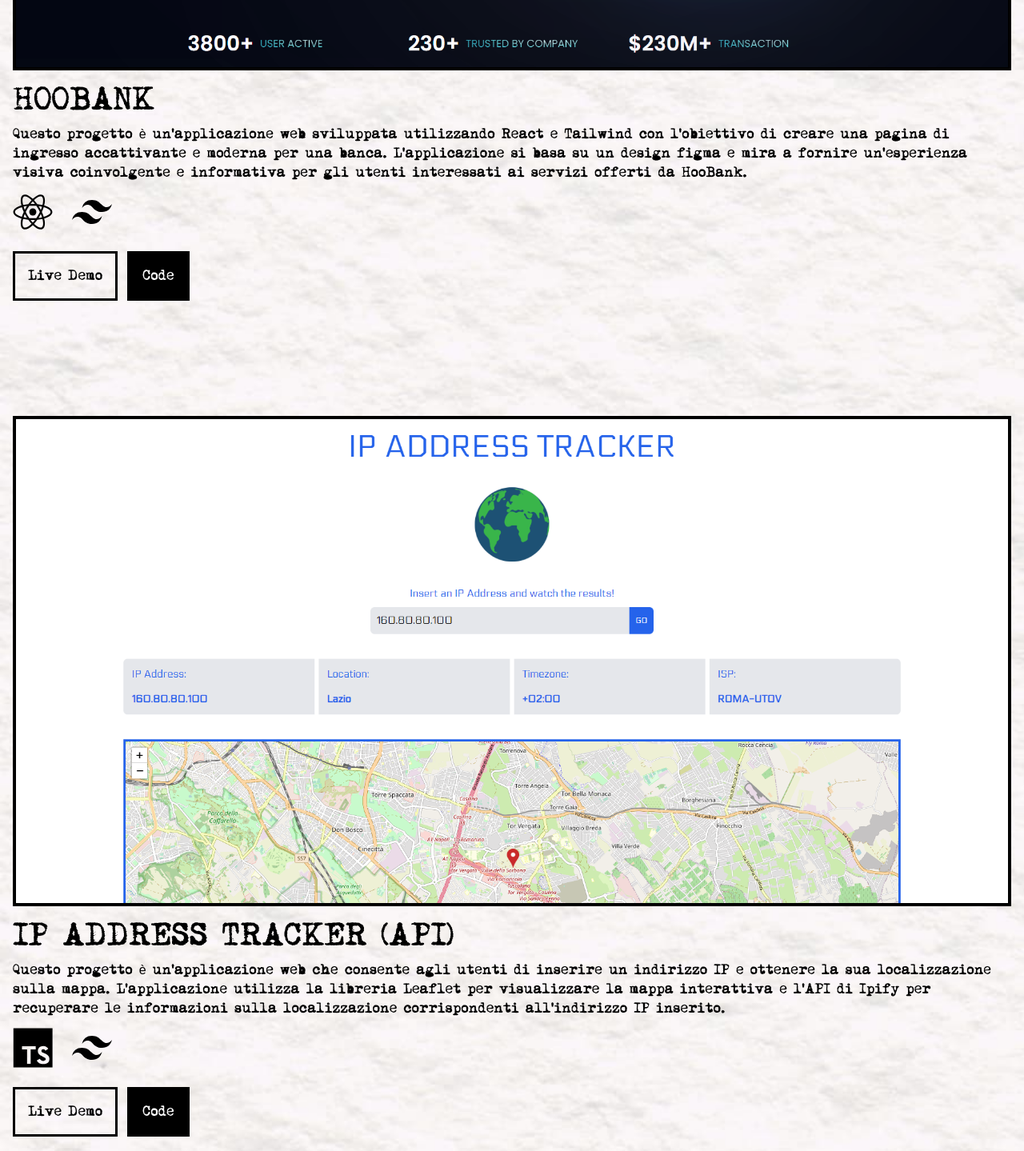
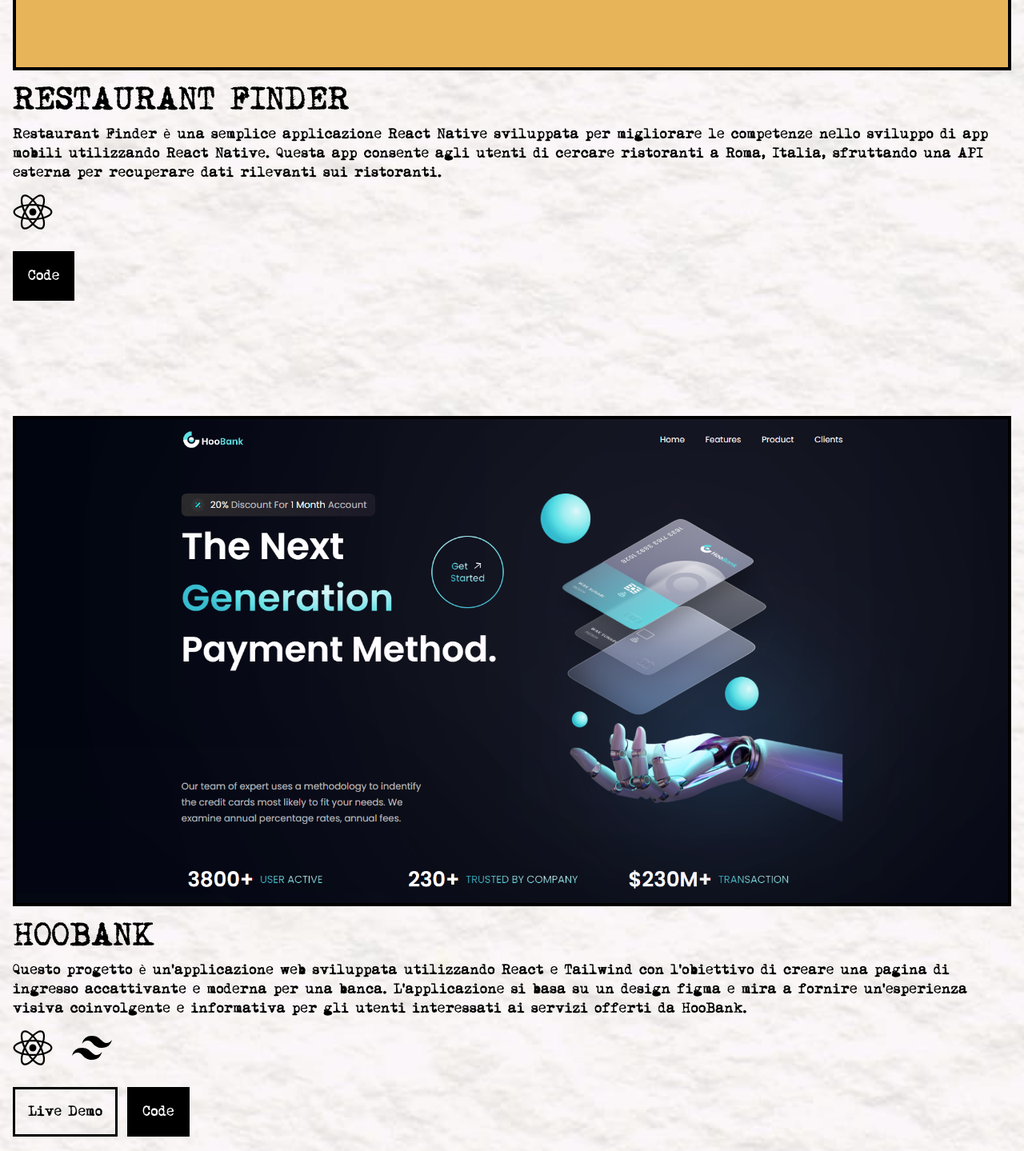
Before and after one commit to DavideCruciani/Nuovo-Portfolio, a React (Vite) app in the folder portfolio/: page / in a window 1280 px wide. Shown: the part 2291-3730 px from the top of the page at 80% size. Built offline with nearby package versions, Linux system fonts and the light colour scheme.

Commit message:
new react native project added

```diff
--- a/portfolio/src/components/Progetti.jsx
+++ b/portfolio/src/components/Progetti.jsx
@@ -1,95 +1,194 @@
-import React from 'react'
-import { Project1, Project2, Project3, Project4 } from '../assets/projects/projectsScreen'
-import { ReactJS, Tailwind, TypeScript } from '../assets/skillsIcon'
-import { useInView } from 'react-intersection-observer';
+import React from "react";
+import {
+  Project1,
+  Project2,
+  Project3,
+  Project4,
+  Project5,
+} from "../assets/projects/projectsScreen";
+import { ReactJS, Tailwind, TypeScript } from "../assets/skillsIcon";
+import { useInView } from "react-intersection-observer";
 
 const Progetti = () => {
   const { ref: myRef, inView: myElementIsVisible } = useInView();
   return (
-    <section ref={myRef} className={myElementIsVisible ? 'container p-4 mx-auto pb-16 xs:pb-24 md:pb-32 2xl:pb-48 text-center md:text-start opacity-100 duration-1000 blur-0 -translate-x-0' : 'container p-4 mx-auto pb-16 xs:pb-24 md:pb-32 2xl:pb-48 text-center md:text-start opacity-0 duration-300 blur-[5px] -translate-x-full'} id='progetti'>
-      <h1 className='font-typewriter text-5xl xl:text-7xl 2xl:text-8xl mb-20'>I miei progetti:</h1>
+    <section
+      ref={myRef}
+      className={
+        myElementIsVisible
+          ? "container p-4 mx-auto pb-16 xs:pb-24 md:pb-32 2xl:pb-48 text-center md:text-start opacity-100 duration-1000 blur-0 -translate-x-0"
+          : "container p-4 mx-auto pb-16 xs:pb-24 md:pb-32 2xl:pb-48 text-center md:text-start opacity-0 duration-300 blur-[5px] -translate-x-full"
+      }
+      id="progetti"
+    >
+      <h1 className="font-typewriter text-5xl xl:text-7xl 2xl:text-8xl mb-20">
+        I miei progetti:
+      </h1>
 
-      <div className='mb-32 flex-col'>
-        <img src={Project3} alt="" className='border-4 border-black'/>
-        <div className='py-4'>
-          <h2 className='font-typewriter text-4xl'>HOOBANK</h2>
-          <p className='font-typewriter my-3'>Questo progetto è un'applicazione web sviluppata utilizzando React e Tailwind con l'obiettivo di creare una pagina di ingresso accattivante e moderna per una banca. L'applicazione si basa su un design figma e mira a fornire un'esperienza visiva coinvolgente e informativa per gli utenti interessati ai servizi offerti da HooBank.</p>
-          <div className='flex gap-6 mb-3 justify-center md:justify-start'>
-            <img src={ReactJS} alt="TypeScript" className='w-[50px]'/>
-            <img src={Tailwind} alt="Tailwind" className='w-[50px]'/>
+      <div className="mb-32 flex-col">
+        <img src={Project5} alt="" className="border-4 border-black" />
+        <div className="py-4">
+          <h2 className="font-typewriter text-4xl">RESTAURANT FINDER</h2>
+          <p className="font-typewriter my-3">
+            Restaurant Finder è una semplice applicazione React Native
+            sviluppata per migliorare le competenze nello sviluppo di app mobili
+            utilizzando React Native. Questa app consente agli utenti di cercare
+            ristoranti a Roma, Italia, sfruttando una API esterna per recuperare
+            dati rilevanti sui ristoranti.
+          </p>
+          <div className="flex gap-6 mb-3 justify-center md:justify-start">
+            <img src={ReactJS} alt="TypeScript" className="w-[50px]" />
           </div>
-          <div className='flex justify-center md:justify-start'>
-            <a href='https://hoobankdc.netlify.app/' target='_blank'>
-              <button className='font-typewriter p-4 border-black border-[3px] mt-3 hover:bg-black hover:text-white mr-3'>Live Demo</button>
-            </a>
-            <a href='https://github.com/DavideCruciani/bank_modern_app' target='_blank'>
-              <button className='font-typewriter bg-black text-white p-4 border-black border-[3px] mt-3 hover:bg-transparent hover:text-black'>Code</button>
+          <div className="flex justify-center md:justify-start">
+            <a
+              href="https://github.com/DavideCruciani/restaurant-search"
+              target="_blank"
+            >
+              <button className="font-typewriter bg-black text-white p-4 border-black border-[3px] mt-3 hover:bg-transparent hover:text-black">
+                Code
+              </button>
             </a>
           </div>
         </div>
       </div>
 
-      <div className='mb-32 flex-col'>
-        <img src={Project1} alt="" className='border-4 border-black'/>
-        <div className='py-4'>
-          <h2 className='font-typewriter text-4xl'>IP ADDRESS TRACKER (API)</h2>
-          <p className='font-typewriter my-3'>Questo progetto è un'applicazione web che consente agli utenti di inserire un indirizzo IP e ottenere la sua localizzazione sulla mappa. L'applicazione utilizza la libreria Leaflet per visualizzare la mappa interattiva e l'API di Ipify per recuperare le informazioni sulla localizzazione corrispondenti all'indirizzo IP inserito.</p>
-          <div className='flex gap-6 mb-3 justify-center md:justify-start'>
-            <img src={TypeScript} alt="TypeScript" className='w-[50px]'/>
-            <img src={Tailwind} alt="Tailwind" className='w-[50px]'/>
+      <div className="mb-32 flex-col">
+        <img src={Project3} alt="" className="border-4 border-black" />
+        <div className="py-4">
+          <h2 className="font-typewriter text-4xl">HOOBANK</h2>
+          <p className="font-typewriter my-3">
+            Questo progetto è un'applicazione web sviluppata utilizzando React e
+            Tailwind con l'obiettivo di creare una pagina di ingresso
+            accattivante e moderna per una banca. L'applicazione si basa su un
+            design figma e mira a fornire un'esperienza visiva coinvolgente e
+            informativa per gli utenti interessati ai servizi offerti da
+            HooBank.
+          </p>
+          <div className="flex gap-6 mb-3 justify-center md:justify-start">
+            <img src={ReactJS} alt="TypeScript" className="w-[50px]" />
+            <img src={Tailwind} alt="Tailwind" className="w-[50px]" />
           </div>
-          <div className='flex justify-center md:justify-start'>
-            <a href='https://ipify-geolocator.netlify.app/' target='_blank'>
-              <button className='font-typewriter p-4 border-black border-[3px] mt-3 hover:bg-black hover:text-white mr-3'>Live Demo</button>
+          <div className="flex justify-center md:justify-start">
+            <a href="https://hoobankdc.netlify.app/" target="_blank">
+              <button className="font-typewriter p-4 border-black border-[3px] mt-3 hover:bg-black hover:text-white mr-3">
+                Live Demo
+              </button>
             </a>
-            <a href='https://github.com/DavideCruciani/address-tracker' target='_blank'>
-              <button className='font-typewriter bg-black text-white p-4 border-black border-[3px] mt-3 hover:bg-transparent hover:text-black'>Code</button>
+            <a
+              href="https://github.com/DavideCruciani/bank_modern_app"
+              target="_blank"
+            >
+              <button className="font-typewriter bg-black text-white p-4 border-black border-[3px] mt-3 hover:bg-transparent hover:text-black">
+                Code
+              </button>
             </a>
           </div>
         </div>
       </div>
 
-      <div className='mb-32 flex-col'>
-        <img src={Project2} alt="" className='border-4 border-black'/>
-        <div className='py-4'>
-          <h2 className='font-typewriter text-4xl'>BMW CLONE</h2>
-          <p className='font-typewriter my-3'>Questo progetto è un'applicazione web sviluppata utilizzando React e Tailwind con l'obiettivo di ricreare fedelmente la pagina di ingresso del sito web ufficiale di BMW. La replica è completamente responsiva per dispositivi mobile. </p>
-          <div className='flex gap-6 mb-3 justify-center md:justify-start'>
-            <img src={ReactJS} alt="TypeScript" className='w-[50px]'/>
-            <img src={Tailwind} alt="Tailwind" className='w-[50px]'/>
+      <div className="mb-32 flex-col">
+        <img src={Project1} alt="" className="border-4 border-black" />
+        <div className="py-4">
+          <h2 className="font-typewriter text-4xl">IP ADDRESS TRACKER (API)</h2>
+          <p className="font-typewriter my-3">
+            Questo progetto è un'applicazione web che consente agli utenti di
+            inserire un indirizzo IP e ottenere la sua localizzazione sulla
+            mappa. L'applicazione utilizza la libreria Leaflet per visualizzare
+            la mappa interattiva e l'API di Ipify per recuperare le informazioni
+            sulla localizzazione corrispondenti all'indirizzo IP inserito.
+          </p>
+          <div className="flex gap-6 mb-3 justify-center md:justify-start">
+            <img src={TypeScript} alt="TypeScript" className="w-[50px]" />
+            <img src={Tailwind} alt="Tailwind" className="w-[50px]" />
           </div>
-          <div className='flex justify-center md:justify-start'>
-            <a href='https://bmw-landingpage-clone.netlify.app/' target='_blank'>
-              <button className='font-typewriter p-4 border-black border-[3px] mt-3 hover:bg-black hover:text-white mr-3'>Live Demo</button>
+          <div className="flex justify-center md:justify-start">
+            <a href="https://ipify-geolocator.netlify.app/" target="_blank">
+              <button className="font-typewriter p-4 border-black border-[3px] mt-3 hover:bg-black hover:text-white mr-3">
+                Live Demo
+              </button>
             </a>
-            <a href='https://github.com/DavideCruciani/BMW-LANDING-PAGE-CLONE' target='_blank'>
-              <button className='font-typewriter bg-black text-white p-4 border-black border-[3px] mt-3 hover:bg-transparent hover:text-black'>Code</button>
+            <a
+              href="https://github.com/DavideCruciani/address-tracker"
+              target="_blank"
+            >
+              <button className="font-typewriter bg-black text-white p-4 border-black border-[3px] mt-3 hover:bg-transparent hover:text-black">
+                Code
+              </button>
             </a>
           </div>
         </div>
       </div>
 
-      <div className='flex-col'>
-        <img src={Project4} alt="" className='border-4 border-black'/>
-        <div className='py-4'>
-          <h2 className='font-typewriter text-4xl'>SPACE TOURISM</h2>
-          <p className='font-typewriter my-3'>Questo progetto è una challenge del sito Frontend Mentor, consiste nel sviluppare un sito web di turismo spaziale multi-pagina e farlo apparire il più fedele possibile al design messo a disposizione dal sito utilizzando tecnologie a tua scelta, per questo progetto ho utilizzato React, Tailwind e React Router per la navigazione multi-pagina.</p>
-          <div className='flex gap-6 mb-3 justify-center md:justify-start'>
-            <img src={ReactJS} alt="TypeScript" className='w-[50px]'/>
-            <img src={Tailwind} alt="Tailwind" className='w-[50px]'/>
+      <div className="mb-32 flex-col">
+        <img src={Project2} alt="" className="border-4 border-black" />
+        <div className="py-4">
+          <h2 className="font-typewriter text-4xl">BMW CLONE</h2>
+          <p className="font-typewriter my-3">
+            Questo progetto è un'applicazione web sviluppata utilizzando React e
+            Tailwind con l'obiettivo di ricreare fedelmente la pagina di
+            ingresso del sito web ufficiale di BMW. La replica è completamente
+            responsiva per dispositivi mobile.{" "}
+          </p>
+          <div className="flex gap-6 mb-3 justify-center md:justify-start">
+            <img src={ReactJS} alt="TypeScript" className="w-[50px]" />
+            <img src={Tailwind} alt="Tailwind" className="w-[50px]" />
           </div>
-          <div className='flex justify-center md:justify-start'>
-            <a href='https://space-tourism-dc.netlify.app/' target='_blank'>
-              <button className='font-typewriter p-4 border-black border-[3px] mt-3 hover:bg-black hover:text-white mr-3'>Live Demo</button>
+          <div className="flex justify-center md:justify-start">
+            <a
+              href="https://bmw-landingpage-clone.netlify.app/"
+              target="_blank"
+            >
+              <button className="font-typewriter p-4 border-black border-[3px] mt-3 hover:bg-black hover:text-white mr-3">
+                Live Demo
+              </button>
             </a>
-            <a href='https://github.com/DavideCruciani/Space-tourism-multi-page-website' target='_blank'>
-              <button className='font-typewriter bg-black text-white p-4 border-black border-[3px] mt-3 hover:bg-transparent hover:text-black'>Code</button>
+            <a
+              href="https://github.com/DavideCruciani/BMW-LANDING-PAGE-CLONE"
+              target="_blank"
+            >
+              <button className="font-typewriter bg-black text-white p-4 border-black border-[3px] mt-3 hover:bg-transparent hover:text-black">
+                Code
+              </button>
+            </a>
+          </div>
+        </div>
+      </div>
+
+      <div className="flex-col">
+        <img src={Project4} alt="" className="border-4 border-black" />
+        <div className="py-4">
+          <h2 className="font-typewriter text-4xl">SPACE TOURISM</h2>
+          <p className="font-typewriter my-3">
+            Questo progetto è una challenge del sito Frontend Mentor, consiste
+            nel sviluppare un sito web di turismo spaziale multi-pagina e farlo
+            apparire il più fedele possibile al design messo a disposizione dal
+            sito utilizzando tecnologie a tua scelta, per questo progetto ho
+            utilizzato React, Tailwind e React Router per la navigazione
+            multi-pagina.
+          </p>
+          <div className="flex gap-6 mb-3 justify-center md:justify-start">
+            <img src={ReactJS} alt="TypeScript" className="w-[50px]" />
+            <img src={Tailwind} alt="Tailwind" className="w-[50px]" />
+          </div>
+          <div className="flex justify-center md:justify-start">
+            <a href="https://space-tourism-dc.netlify.app/" target="_blank">
+              <button className="font-typewriter p-4 border-black border-[3px] mt-3 hover:bg-black hover:text-white mr-3">
+                Live Demo
+              </button>
+            </a>
+            <a
+              href="https://github.com/DavideCruciani/Space-tourism-multi-page-website"
+              target="_blank"
+            >
+              <button className="font-typewriter bg-black text-white p-4 border-black border-[3px] mt-3 hover:bg-transparent hover:text-black">
+                Code
+              </button>
             </a>
           </div>
         </div>
       </div>
     </section>
-  )
-}
+  );
+};
 
-export default Progetti
+export default Progetti;
```
Also changed, not shown: portfolio/src/assets/projects/projectsScreen.js (+6 -5 lines), portfolio/src/assets/projects/RestaurantSearch.png (added).
